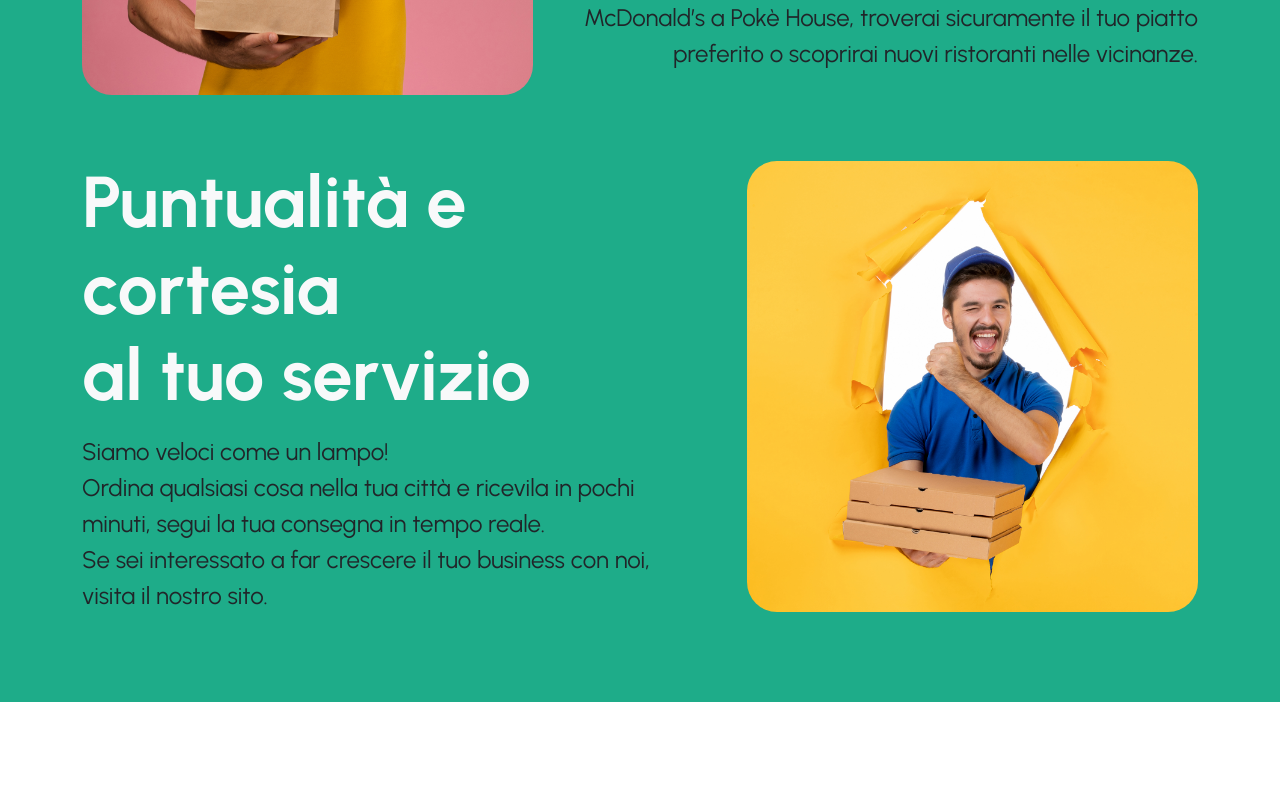
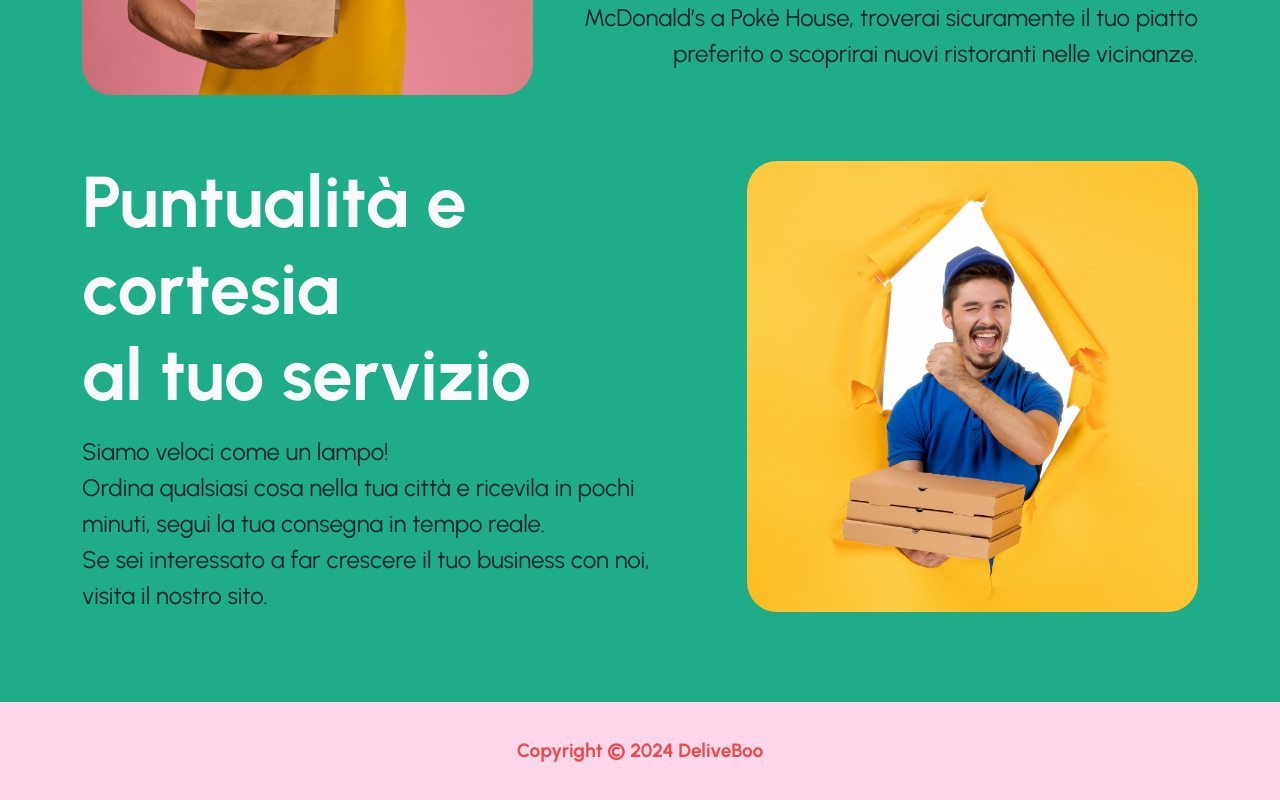
Before and after one commit to Finnedorn/vite-deliverboo, a Vue app: page / in a window 1280 px wide. Shown: the part 2439-3239 px from the top of the page. Before the commit the page ends 3141 px from the top, so only its background shows below. Built offline with nearby package versions, Linux system fonts and the light colour scheme; no server answers.

Commit message:
updated footer component

```diff
--- a/src/components/FooterComponent.vue
+++ b/src/components/FooterComponent.vue
@@ -1,6 +1,9 @@
 <template>
-    <div class="container-fluid footer-wrapper">
-    </div>
+    <footer>
+        <div class="copyright pb-4">
+            <p class="text-center">Copyright © 2024 DeliveBoo</p>
+        </div>
+    </footer>
 </template>
 
 <script>
@@ -12,8 +15,15 @@ export default {
 <style lang="scss" scoped>
 @use '../assets/style/partials/variables.scss' as *;
 
-.footer-wrapper {
+footer {
+    .copyright{
     background-color: $color-bg-primary;
+
+        color: $color-secondary;
+        font-weight: bold;
+        font-size: 1.2rem;
+        padding-top: 35px;
+    }
 }
 
 
```
